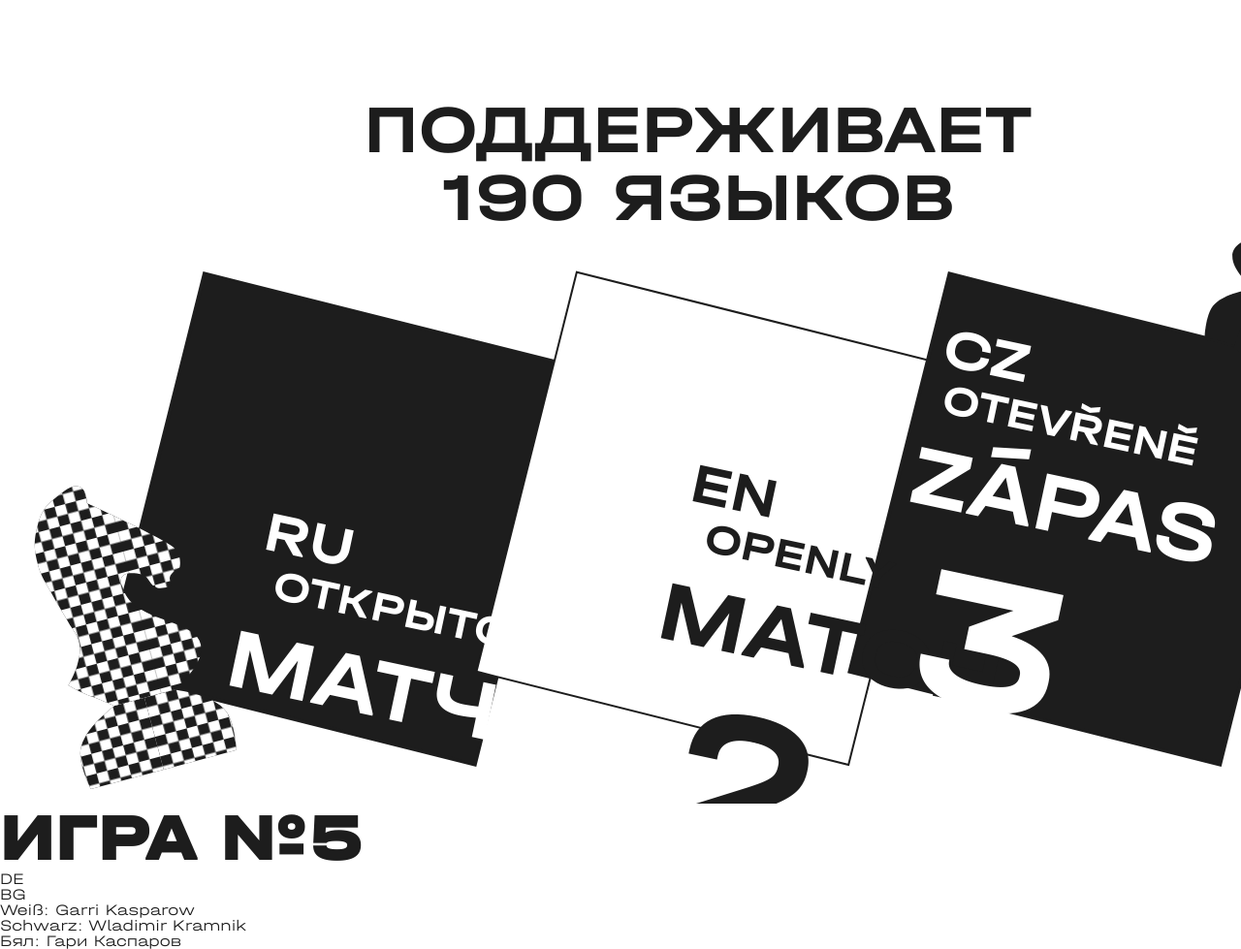
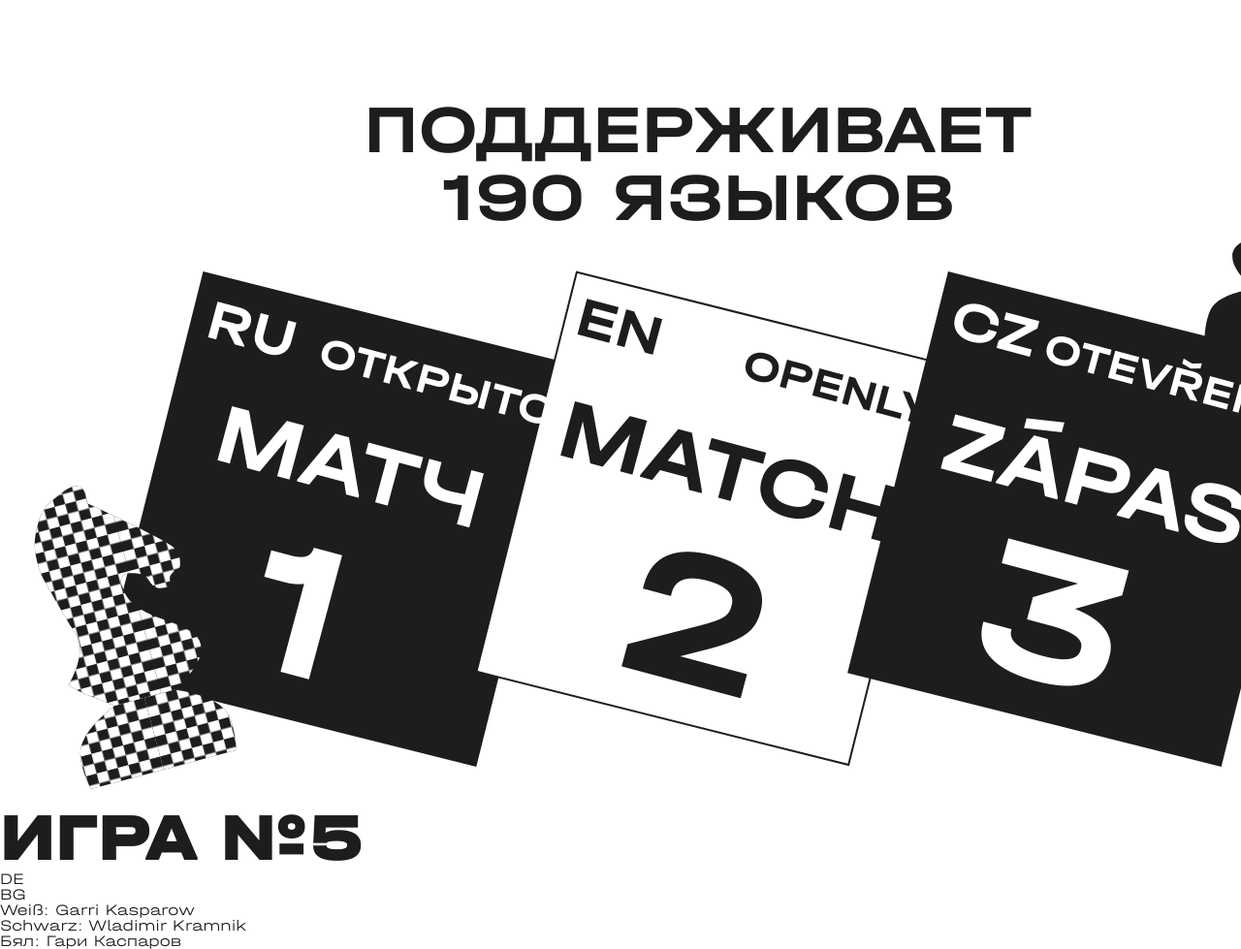
Before and after one commit to karina156/Halvar_Breitschrift, a plain HTML site: page index.html in a window 1280 px wide. Shown: the part 1406-2385 px from the top of the page at 97% size. Drawn offline with Linux system fonts and the light colour scheme; files whose address does not match are found by name.

Commit message:
доделала третий экран

```diff
--- a/stylesheets/layout.css
+++ b/stylesheets/layout.css
@@ -460,9 +460,7 @@ h1 {
 /* ======= RU ======= */
 #lang-ru {
   position: absolute;
-  top: 180px;
-  left: 280px;
-  transform: rotate(12deg);
+  transform: rotate(15deg);
   font-weight: 700;
   color: #ffffff;
   text-transform: uppercase;
@@ -476,31 +474,30 @@ h1 {
 
 #ru-1 {
   font-size: 58px;
-  top: 0;
-  left: 0;
+  top: -95px;
+  left: 205px;
 }
 #ru-2 {
   font-size: 44px;
-  top: 60px;
-  left: 20px;
+  top: -85px;
+  left: 325px;
 }
 #ru-3 {
   font-size: 88px;
-  top: 120px;
-  left: -10px;
+  top: 0px;
+  left: 245px;
 }
 #ru-4 {
   font-size: 202px;
-  top: 220px;
-  left: 40px;
+  top: 100px;
+  left: 320px;
 }
 
 /* ======= EN ======= */
 #lang-en {
   position: absolute;
-  top: 130px;
   left: 50%;
-  transform: translateX(-50%) rotate(12deg);
+  transform: translateX(-50%) rotate(15deg);
   font-weight: 700;
   text-transform: uppercase;
 }
@@ -511,31 +508,31 @@ h1 {
 
 #en-1 {
   font-size: 58px;
-  top: 0;
-  left: 0;
+  top: -10px;
+  left: -123px;
 }
 #en-2 {
   font-size: 44px;
-  top: 60px;
-  left: 25px;
+  top: 0px;
+  left: 55px;
 }
 #en-3 {
   font-size: 88px;
-  top: 120px;
-  left: -5px;
+  top: 90px;
+  left: -110px;
 }
 #en-4 {
   font-size: 202px;
-  top: 220px;
-  left: 40px;
+  top: 190px;
+  left: 0px;
 }
 
 /* ======= CZ ======= */
 #lang-cz {
   position: absolute;
-  top: -10px;
-  right: 460px;
-  transform: rotate(12deg);
+  top: -40px;
+  right: 450px;
+  transform: rotate(15deg);
   font-weight: 700;
   text-transform: uppercase;
 }
@@ -552,18 +549,18 @@ h1 {
 }
 #cz-2 {
   font-size: 44px;
-  top: 60px;
-  left: 10px;
+  top: 12px;
+  left: 100px;
 }
 #cz-3 {
   font-size: 88px;
-  top: 120px;
-  left: -5px;
+  top: 110px;
+  left: 25px;
 }
 #cz-4 {
   font-size: 202px;
-  top: 220px;
-  left: 30px;
+  top: 200px;
+  left: 100px;
 }
 
 /* Экран 9 */
```
